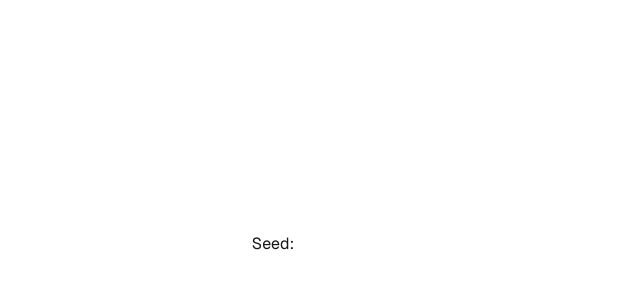
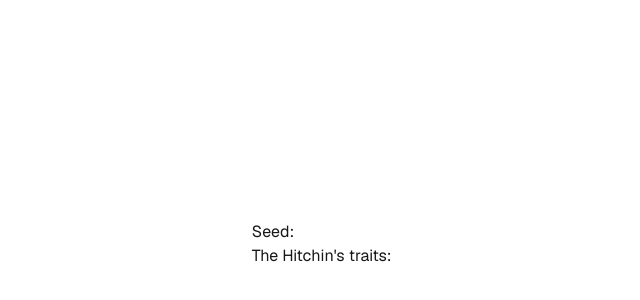
Before and after one commit to dreamfunicular/hitchAndStitch, a Next.js app: page /hitchingen in a window 1280 px wide. Shown: the part 156-456 px from the top of the page, without its empty margins (256-896 px from the left). Built offline with nearby package versions, Linux system fonts and the light colour scheme.

Commit message:
things and stuff

```diff
--- a/src/app/hitchingen/page.tsx
+++ b/src/app/hitchingen/page.tsx
@@ -1,16 +1,40 @@
 'use client';
 
-function SeedField() {
+import { useState } from "react";
+
+function SeedTester() {
+
+  const [text, setText] = useState("");
 
   const handleChange = (e: React.ChangeEvent<HTMLInputElement>): void => {
     e.stopPropagation();
-    console.log(e.target.value);
+    setText(e.target.value);
   }
 
   return (
-    <span>
-      Seed: <input type="text" onChange={handleChange}></input>
-    </span>
+    <div>
+      <h3>Seed: <input type="text" onChange={handleChange}></input></h3>
+      <h3>The Hitchin's traits:</h3>
+      <HitchinTraitsDump seed={text}></HitchinTraitsDump>
+    </div>
+  )
+}
+
+function HitchinTraitsDump({seed}: {seed: string}) {
+
+  return (
+    <table>
+      <tr></tr>
+    </table>
+  )
+}
+
+function TraitRow({name, stringValue}: {name: string, stringValue: string}) {
+  return (
+    <tr>
+      <td>{name}:</td>
+      <td>{stringValue}</td>
+    </tr>
   )
 }
 
@@ -18,7 +42,7 @@ export default function Home() {
   return (
     <div className="grid grid-rows-[20px_1fr_20px] items-center justify-items-center min-h-screen p-8 pb-20 gap-16 sm:p-20 font-[family-name:var(--font-geist-sans)]">
       <main className="flex flex-col gap-8 row-start-2 items-center sm:items-start">
-        <SeedField></SeedField>
+        <SeedTester></SeedTester>
       </main>
     </div>
   );
```
